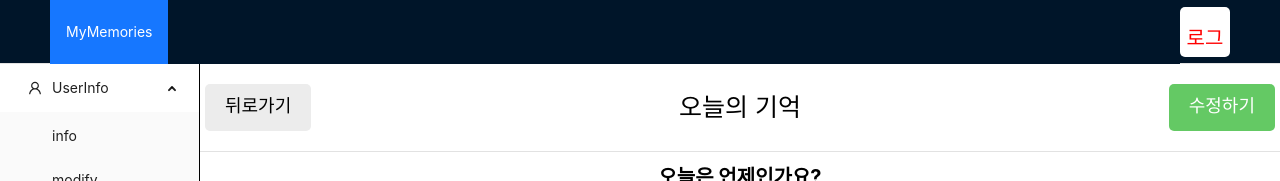
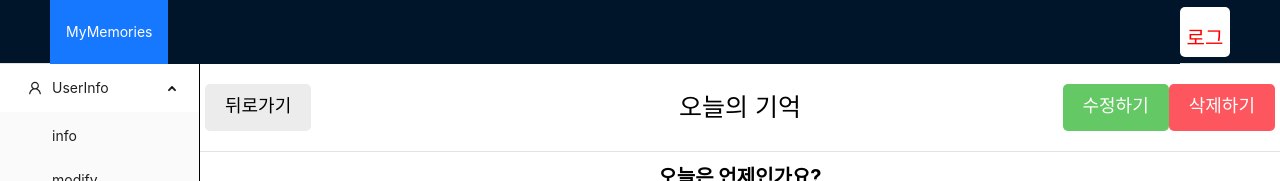
Before and after one commit to Songnamgyu/mymemories-front, a React (Create React App) app: page /detail/1/1 in a window 1280 px wide. Shown: the top 181 px of the page. Built offline with nearby package versions, Linux system fonts and the light colour scheme; a web font is replaced by a local one.

Commit message:
[fixed] 삭제 기능 추가

```diff
--- a/src/api/diary/diaryApi.ts
+++ b/src/api/diary/diaryApi.ts
@@ -136,3 +136,17 @@ export const updateDiary = createAsyncThunk<
         }
     }
 );
+
+//삭제
+export const deleteDiary = createAsyncThunk(
+    "deleteDiary",
+    async (id: number, { rejectWithValue }) => {
+        try {
+            const response = axiosInstance.delete(`/diary/detail/${id}`);
+            alert("삭제 완료하였습니다.");
+            return response;
+        } catch (error) {
+            console.log(error);
+        }
+    }
+);
--- a/src/components/page/main/UserInfo/info/Detail.tsx
+++ b/src/components/page/main/UserInfo/info/Detail.tsx
@@ -10,6 +10,7 @@ import { emotionList } from "../../../../../app/data/emotion";
 import { useDispatch, useSelector } from "react-redux";
 import { AppDispatch, RootState } from "../../../../../app/store";
 import {
+    deleteDiary,
     getFileImage,
     saveDiary,
     updateDiary,
@@ -136,6 +137,15 @@ const Detail = () => {
         }
     };
 
+    //삭제 핸들러
+    const handleDelete = () => {
+        console.log(`targetId = ${id}`);
+        dispatch(deleteDiary(Number(id)))
+            .unwrap()
+            .then(() => navigate("/info"))
+            .catch((error) => console.error(error));
+    };
+
     return (
         <div>
             <CommonHeader>
@@ -150,11 +160,18 @@ const Detail = () => {
                         }
                         rightChild={
                             Number(id) > 0 && (
-                                <DiaryButton
-                                    text={"수정하기"}
-                                    type={"positive"}
-                                    onClick={handleModify}
-                                />
+                                <>
+                                    <DiaryButton
+                                        text={"수정하기"}
+                                        type={"positive"}
+                                        onClick={handleModify}
+                                    />
+                                    <DiaryButton
+                                        text={"삭제하기"}
+                                        type={"negative"}
+                                        onClick={handleDelete}
+                                    />
+                                </>
                             )
                         }
                     />
```
